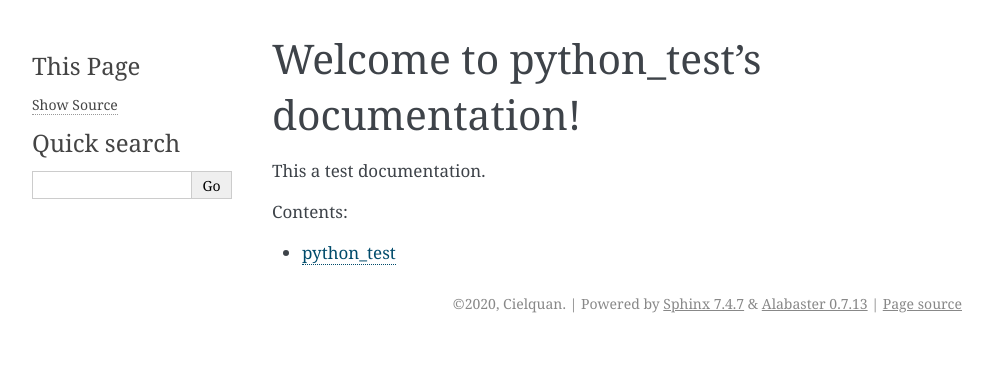
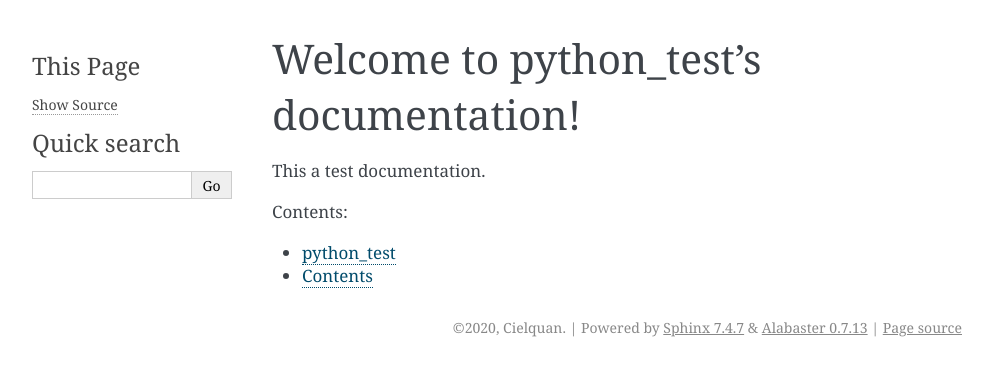
Before and after one commit to Cielquan/python_test-cielquan, a Sphinx documentation site: the page built from docs/source/index.rst, in a window 1280 px wide. Shown: the top 376 px of the page, without its empty margins (148-1141 px from the left). Built offline with Sphinx 7.4.7, drawn with Linux system fonts in a browser that asks for light colours.

Commit message:
updated docu

```diff
--- /dev/null
+++ b/docs/source/contents.rst
@@ -0,0 +1,4 @@
+Contents
+========
+
+This are the contents
--- a/docs/source/index.rst
+++ b/docs/source/index.rst
@@ -13,3 +13,4 @@ This a test documentation.
    :caption: Contents:
 
    readme
+   contents
```
